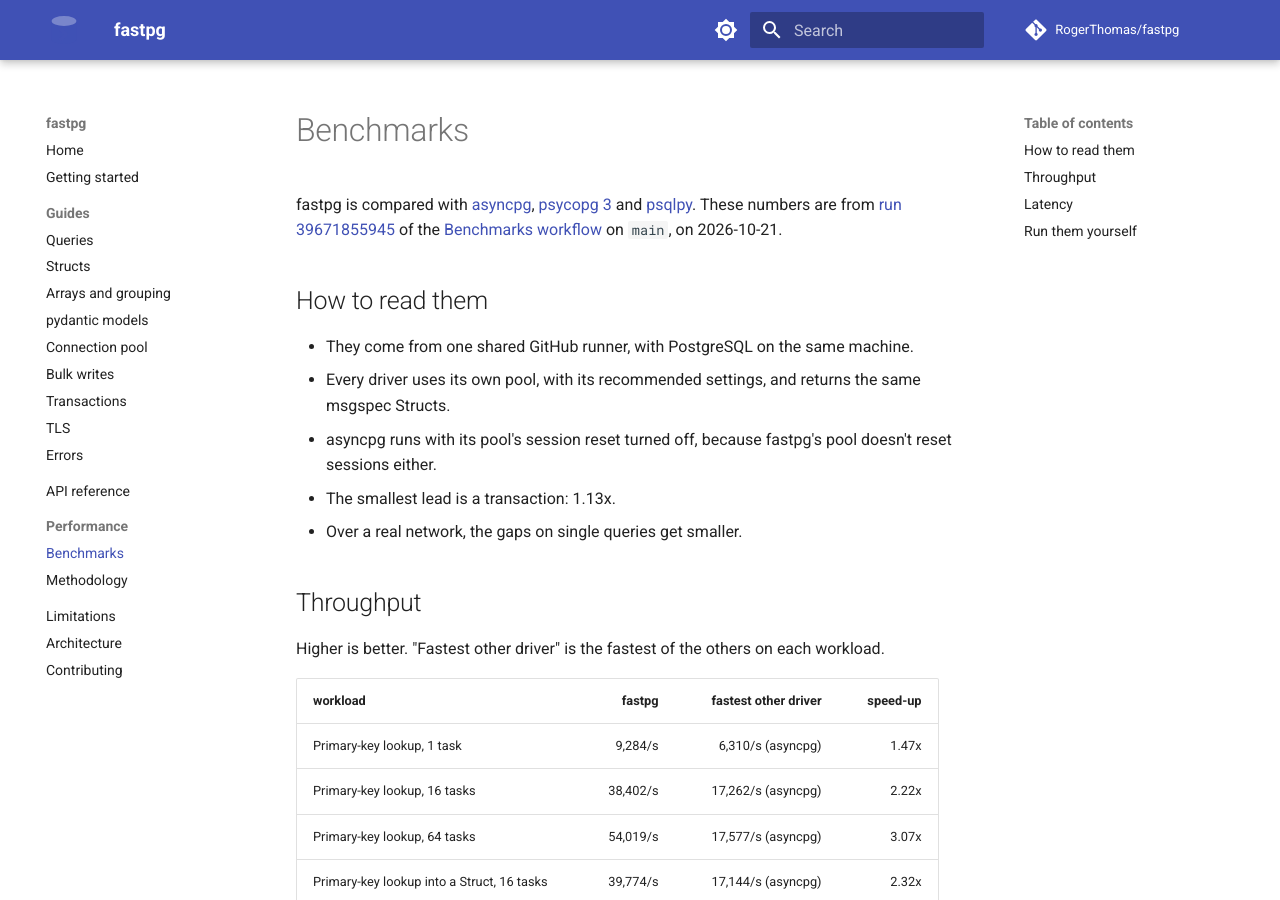
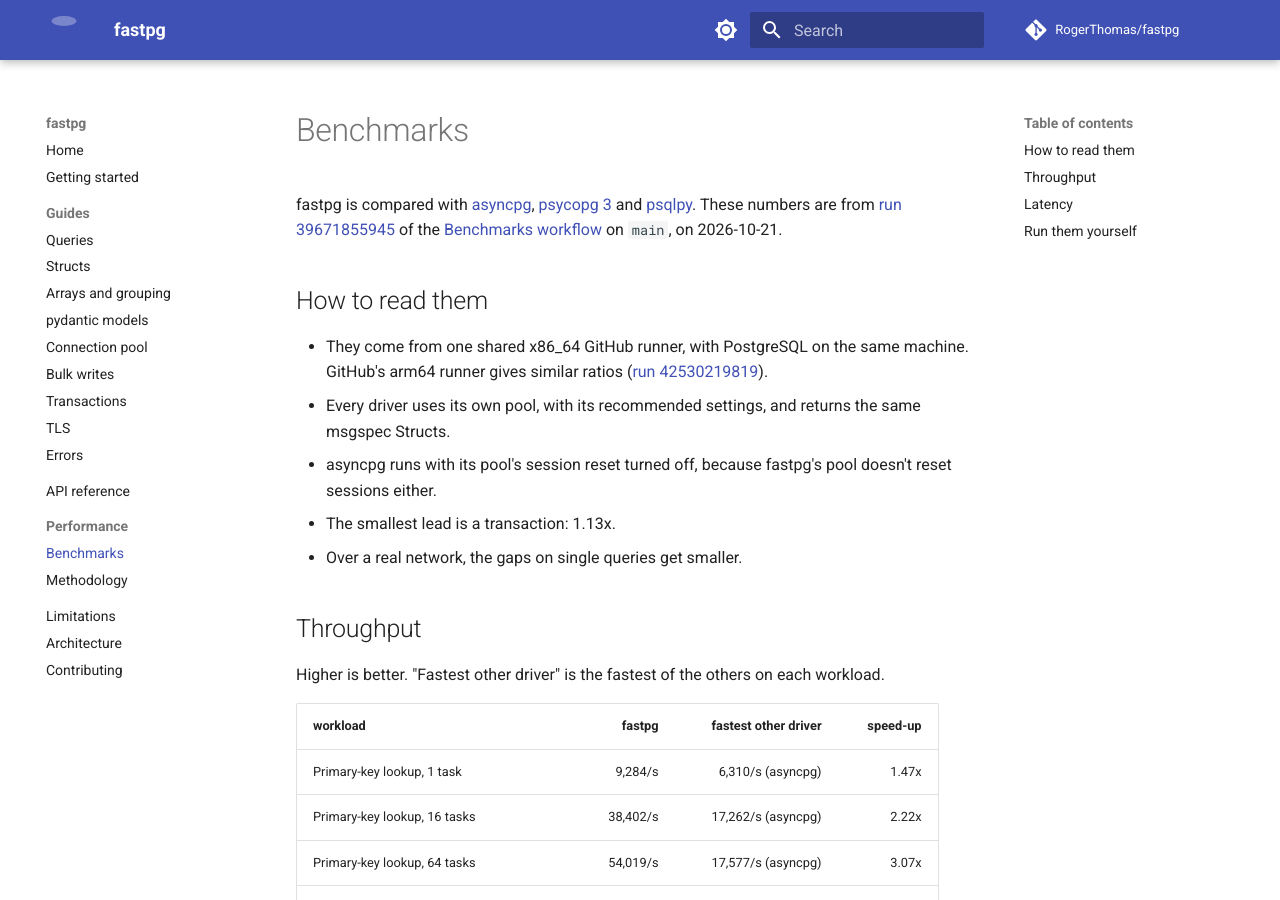
Before and after one commit to RogerThomas/fastpg, an MkDocs documentation site: the page built from docs/performance.md, in a window 1280 px wide and 900 px high. Built offline with MkDocs 1.6.1 and Material for MkDocs 9.7.7, drawn with Linux system fonts in a browser that asks for light colours; comment, search, counter and statistics services are not loaded.

Commit message:
docs: say the speed numbers hold on GitHub's arm64 runner too (#60)
The README and docs say fastpg is about twice as fast as the other
drivers, but every published number came from one x86_64 runner. We ship
arm64 wheels, so a reader on arm64 had no way to know whether the claim
held for them.

I ran the Benchmarks workflow on current `main` twice, with the same
settings as the published run (3 trials of 3 s, 1 s warm-up): once on
[x86_64 (run
42530217535)](https://github.com/RogerThomas/fastpg/actions/runs/42530217535)
and once on [GitHub's arm64 runner (run
42530219819)](https://github.com/RogerThomas/fastpg/actions/runs/42530219819).
On arm64, fastpg leads every workload by about the same margin: 1.32x to
2.98x over the fastest other driver, against 1.20x to 3.08x on x86_64.
Both runs passed every result check.

So the claim stays. The captions under the tables now say the numbers
come from an x86_64 runner and that GitHub's arm64 runner gives similar
ratios, with a link to the arm64 run on the two benchmark pages.

```diff
--- a/docs/performance.md
+++ b/docs/performance.md
@@ -10,7 +10,9 @@
 
 ## How to read them
 
-* They come from one shared GitHub runner, with PostgreSQL on the same machine.
+* They come from one shared x86_64 GitHub runner, with PostgreSQL on the same machine.
+  GitHub's arm64 runner gives similar ratios
+  ([run 42530219819](https://github.com/RogerThomas/fastpg/actions/runs/42530219819)).
 * Every driver uses its own pool, with its recommended settings, and returns the same msgspec
   Structs.
 * asyncpg runs with its pool's session reset turned off, because fastpg's pool doesn't reset
```
Also changed, not shown: README.md (+2 -1 lines), docs/benchmarks.md (+2 -0 lines), docs/index.md (+1 -0 lines).
